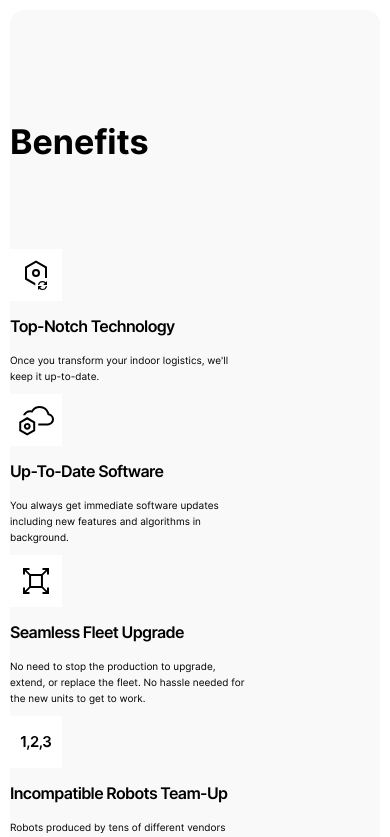
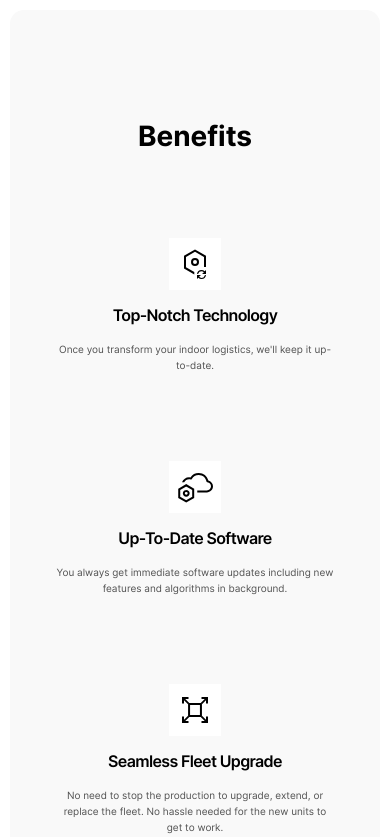
Before and after one commit to kvnloughead/ant-robotics, a React (Create React App) app: page / in a window 390 px wide. Shown: the top 837 px of the page. Built offline with nearby package versions, Linux system fonts and the light colour scheme.

Commit message:
feat: benefits Section responsiveness

```diff
--- a/src/components/Card/Card.css
+++ b/src/components/Card/Card.css
@@ -15,15 +15,46 @@
   background-position: center;
 }
 
-.card__title_type_benefits {
+.card__title {
   font-size: 16px;
   font-weight: 600;
   line-height: 19px;
   letter-spacing: -0.04em;
 }
 
-.card__text_type_benefits {
+.card__text {
   font-size: 10px;
   font-weight: 400;
   line-height: 16px;
+  color: #525252;
 }
+
+@media screen and (max-width: 1279px) {
+  .card {
+    margin: 0;
+  }
+}
+
+@media screen and (max-width: 767px) {
+  .card {
+    width: auto;
+  }
+}
+
+@media screen and (max-width: 425px) {
+  .card {
+    max-width: 280px;
+  }
+
+  .card__image {
+    margin: auto;
+  }
+
+  .card__title {
+    text-align: center;
+  }
+
+  .card__text {
+    text-align: center;
+  }
+}
--- a/src/components/CardList/CardList.css
+++ b/src/components/CardList/CardList.css
@@ -4,3 +4,27 @@
   flex-wrap: wrap;
   padding: 0;
 }
+
+@media screen and (max-width: 1279px) {
+  .card-list {
+    display: grid;
+    grid-template-columns: auto auto;
+    grid-template-rows: auto auto;
+    grid-row-gap: 78px;
+    grid-column-gap: 90px;
+  }
+}
+
+@media screen and (max-width: 767px) {
+  .card-list {
+    grid-column-gap: calc(100vw * 78/768);
+  }
+}
+
+@media screen and (max-width: 425px) {
+  .card-list {
+    display: flex;
+    flex-direction: column;
+    align-items: center;
+  }
+}
--- a/src/components/Section/Section.css
+++ b/src/components/Section/Section.css
@@ -26,11 +26,20 @@
   padding: 0 0 70px 0;
 }
 
+@media screen and (min-width: 1281px) {
+  .section {
+    padding-right: calc((100vw - 1080px) / 2);
+    padding-left: calc((100vw - 1080px) / 2);
+  }
+}
+
+@media screen and (max-width: 1279px) {
+  .section {
+    padding: 110px calc((100vw - 568px) / 2)
+  }
+}
+
 @media screen and (max-width: 768px) {
-  .section {
-    padding: 110px 0 0 0;
-    /* will need to set other margins/padding on modifiers */
-  }
 
   .section_layout_vertical {
     flex-direction: column;
@@ -41,10 +50,10 @@
   }
 }
 
-@media screen and (max-width: 500px) {
-
+@media screen and (max-width: 425px) {
+  .section__title {
+    margin: auto;
+    font-size: 28px;
+    line-height: 32px;
+  }
 }
-
-@media screen and (max-width: 425px) {
-
-}
```
